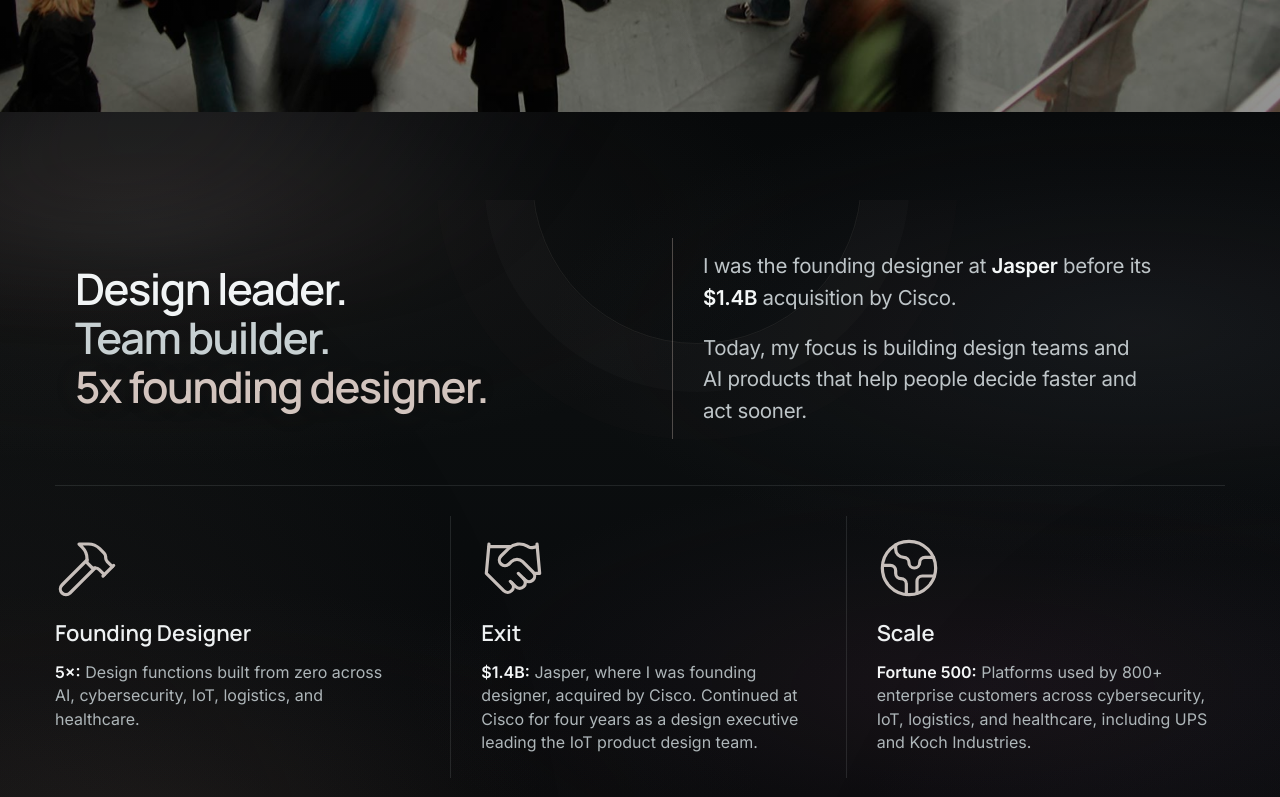
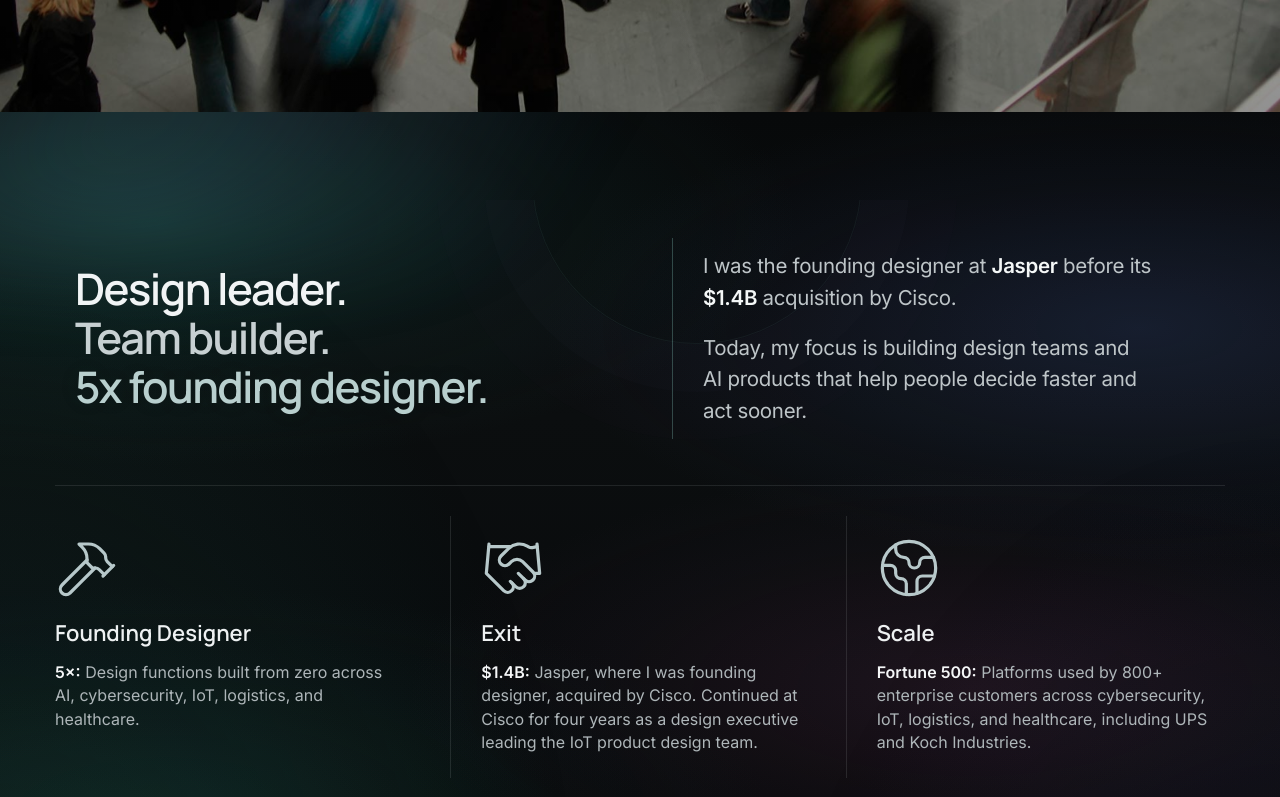
Before and after one commit to wownflutter/curtis-is, a React (Vite) app: page / in a window 1280 px wide. Shown: the part 688-1485 px from the top of the page. Built offline with nearby package versions, Linux system fonts and the light colour scheme.

Commit message:
Restore cool homepage gradients

```diff
--- a/app/globals.css
+++ b/app/globals.css
@@ -22,7 +22,7 @@
   letter-spacing:-.015em;
 }
 
-/* Homepage atmosphere: a restrained, original dark field with neutral light pools.
+/* Homepage atmosphere: a restrained, original dark field with softened cool light pools.
    Project pages keep their authored themes and full-bleed overlays. */
 .signal-concept #page {
   position:relative;
@@ -32,10 +32,10 @@
   color:#edf0f2;
   background-color:#080a0b;
   background-image:
-    radial-gradient(ellipse 70% 42% at 12% 14%,rgba(104,92,86,.20) 0%,rgba(60,53,51,.10) 42%,transparent 72%),
-    radial-gradient(ellipse 62% 39% at 89% 27%,rgba(70,69,82,.20) 0%,rgba(43,42,51,.10) 47%,transparent 75%),
-    radial-gradient(ellipse 58% 36% at 76% 72%,rgba(91,57,76,.18) 0%,rgba(52,36,46,.09) 49%,transparent 76%),
-    radial-gradient(ellipse 62% 38% at 13% 88%,rgba(89,76,69,.14) 0%,rgba(47,41,39,.07) 50%,transparent 76%),
+    radial-gradient(ellipse 70% 42% at 12% 14%,rgba(29,116,103,.32) 0%,rgba(23,66,61,.16) 42%,transparent 72%),
+    radial-gradient(ellipse 62% 39% at 89% 27%,rgba(54,72,127,.29) 0%,rgba(34,42,77,.14) 47%,transparent 75%),
+    radial-gradient(ellipse 58% 36% at 76% 72%,rgba(105,52,88,.22) 0%,rgba(57,32,53,.11) 49%,transparent 76%),
+    radial-gradient(ellipse 62% 38% at 13% 88%,rgba(31,91,78,.24) 0%,rgba(20,52,47,.10) 50%,transparent 76%),
     linear-gradient(180deg,#07090a 0%,#0b0e0f 38%,#090b0d 71%,#070809 100%);
   background-attachment:fixed;
 }
@@ -71,7 +71,7 @@
 .signal-concept #apps .intro h1 { color:#f1f4f5; }
 .signal-concept #team .portfolio-summary { color:#bec5c8; }
 .signal-concept #team .rowbottom > .col-sm-3 { border-color:rgba(232,239,241,.16); }
-.signal-concept #team .career-proof-icon { color:#c7bfbb; }
+.signal-concept #team .career-proof-icon { color:#b7c8ca; }
 .signal-concept #team .rowbottom h3 { color:#eef1f2; }
 .signal-concept #team p.principles { color:#aeb6b9; }
 .signal-concept #team p.principles strong { color:#f5f7f8; }
@@ -171,10 +171,10 @@
   filter:blur(56px);
   transform:translateZ(0);
   background:
-    linear-gradient(116deg,transparent 17%,rgba(158,139,130,.07) 35%,transparent 55%),
-    linear-gradient(302deg,transparent 40%,rgba(117,112,132,.08) 58%,transparent 75%),
-    radial-gradient(ellipse 30% 21% at 27% 17%,rgba(144,126,116,.12),transparent 72%),
-    radial-gradient(ellipse 32% 22% at 78% 61%,rgba(112,73,101,.14),transparent 72%);
+    linear-gradient(116deg,transparent 17%,rgba(82,159,147,.144) 35%,transparent 55%),
+    linear-gradient(302deg,transparent 40%,rgba(88,101,167,.136) 58%,transparent 75%),
+    radial-gradient(ellipse 30% 21% at 27% 17%,rgba(56,151,133,.248),transparent 72%),
+    radial-gradient(ellipse 32% 22% at 78% 61%,rgba(124,75,117,.216),transparent 72%);
 }
 .signal-concept #header::after {
   content:'';
@@ -201,8 +201,8 @@
   pointer-events:none;
   opacity:.92;
   background:
-    radial-gradient(ellipse 48% 64% at 13% 39%,rgba(109,91,83,.15),transparent 72%),
-    radial-gradient(ellipse 43% 60% at 87% 52%,rgba(79,75,94,.15),transparent 74%);
+    radial-gradient(ellipse 48% 64% at 13% 39%,rgba(34,112,98,.208),transparent 72%),
+    radial-gradient(ellipse 43% 60% at 87% 52%,rgba(68,68,121,.192),transparent 74%);
 }
 .signal-concept #team > .container,
 .signal-concept #team > #apps { position:relative; z-index:1; }
@@ -226,19 +226,19 @@
   width:330px;
   height:330px;
   pointer-events:none;
-  border:1px solid rgba(204,193,188,.09);
+  border:1px solid rgba(142,199,194,.07);
   border-radius:50%;
   box-shadow:
-    0 0 0 48px rgba(123,119,126,.03),
-    0 0 0 96px rgba(111,75,101,.022);
+    0 0 0 48px rgba(83,109,126,.025),
+    0 0 0 96px rgba(119,70,111,.02);
 }
 .signal-concept #team .mission-statement,
 .signal-concept #team .portfolio-summary { position:relative; z-index:1; }
 .signal-concept #team .mission-statement span { transition:color .2s ease; }
 .signal-concept #team .mission-statement span:nth-child(2) { color:#c7d0d2; }
 .signal-concept #team .mission-statement span:nth-child(3) {
-  color:#d2c4be;
-  text-shadow:0 0 34px rgba(166,135,121,.10);
+  color:#b8cfce;
+  text-shadow:0 0 34px rgba(86,166,154,.07);
 }
 .signal-concept #team .portfolio-summary {
   align-self:stretch;
@@ -249,7 +249,7 @@
   gap:18px;
   padding:12px 0 12px 30px;
   border:0;
-  border-left:1px solid rgba(207,190,182,.34);
+  border-left:1px solid rgba(139,204,197,.30);
   border-radius:0;
   background:transparent;
   box-shadow:none;
@@ -297,8 +297,8 @@
   inset:0;
   pointer-events:none;
   background:
-    radial-gradient(ellipse 40% 24% at 10% 8%,rgba(113,91,82,.14),transparent 75%),
-    radial-gradient(ellipse 43% 27% at 91% 34%,rgba(78,74,96,.14),transparent 76%);
+    radial-gradient(ellipse 40% 24% at 10% 8%,rgba(31,121,104,.20),transparent 75%),
+    radial-gradient(ellipse 43% 27% at 91% 34%,rgba(72,73,135,.176),transparent 76%);
 }
 .signal-concept #apps > * { position:relative; z-index:1; }
 .signal-concept a.work {
```
